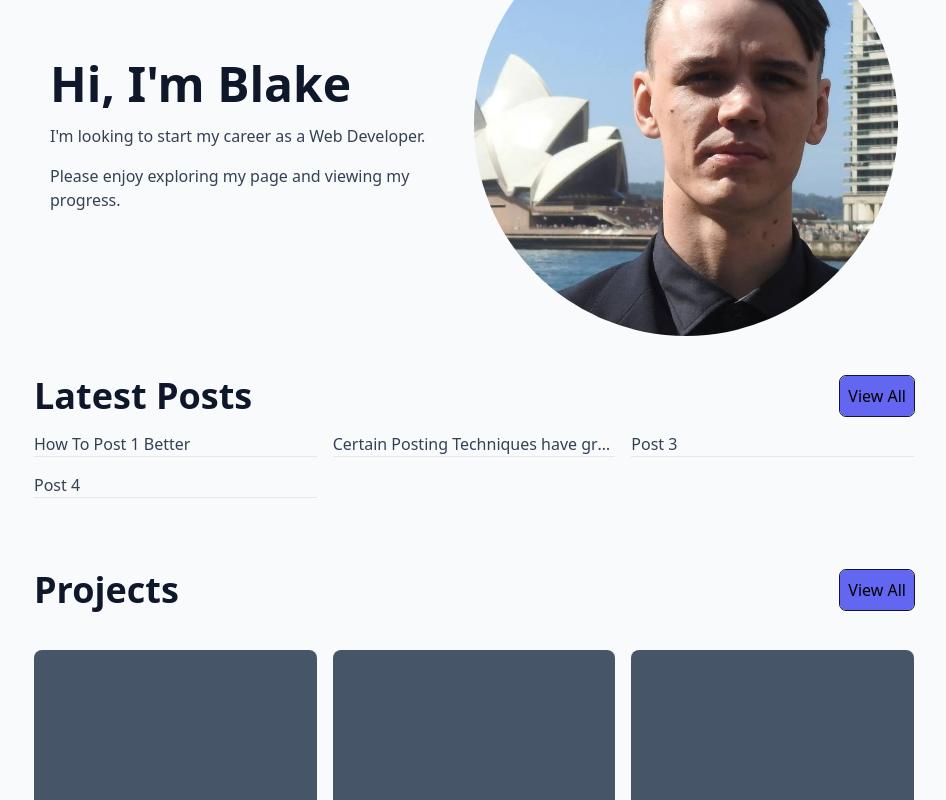
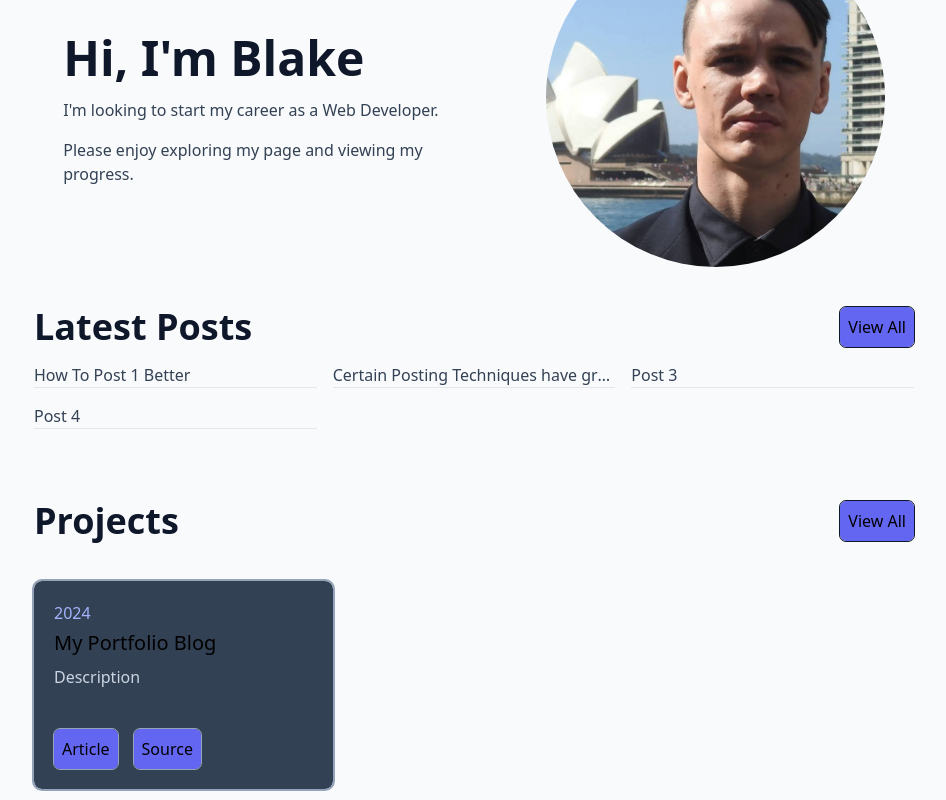
Before and after one commit to BlakeMadigan/Blog, a Next.js app: page / in a window 1280 px wide. Shown: the part 180-980 px from the top of the page, without its empty margins (166-1112 px from the left). Built offline with nearby package versions, Linux system fonts and the light colour scheme.

Commit message:
styled card for latest projects component

```diff
--- a/src/app/page.tsx
+++ b/src/app/page.tsx
@@ -8,12 +8,12 @@ import Posts from "@/data/fakepost.json";
 export default function Home() {
   return (
     <div>
-      <section className="flex flex-col-reverse justify-center sm:flex-row p-6 gap-8">
-        <article className="w-2/3 sm:w-1/2 pt-6 m-auto">
-          <h2 className="max-w-md text-4xl font-bold text-center sm:text-5xl sm:text-left text-slate-900 dark:text-white">
+      <section className="flex flex-col-reverse justify-center sm:flex-row p-6 pt-10 gap-8">
+        <article className="w-5/6 sm:w-1/2 pt-6 m-auto">
+          <h2 className="w-full text-4xl font-bold text-center sm:text-5xl sm:text-left text-slate-900 dark:text-white">
             Hi, I&apos;m Blake
           </h2>
-          <p className="max-w-md text-2x1 mt-4 text-center sm:text-left text-slate-700 dark:text-slate-400 font-medium">
+          <p className="w-full text-2x1 mt-4 text-center sm:text-left text-slate-700 dark:text-slate-400 font-medium">
             I&apos;m looking to start my career as a Web Developer.
           </p>
           <p className="max-w-md text-2x1 mt-4 text-center sm:text-left text-slate-700 dark:text-slate-400 font-medium">
@@ -21,7 +21,7 @@ export default function Home() {
           </p>
         </article>
         <Image
-          className="w-1/2 rounded-full m-auto"
+          className="w-2/5 rounded-full m-auto"
           alt="personal photo"
           src={profilePicture}
           priority
--- a/src/components/LatestPosts.tsx
+++ b/src/components/LatestPosts.tsx
@@ -19,7 +19,7 @@ export default function LatestPosts(Posts: any) {
   const { data } = Posts;
   return (
     <>
-      <div className="w-2/3 sm:w-full flex flex-row justify-between p-2 pt-4 m-auto">
+      <div className="w-5/6 sm:w-full flex flex-row justify-between p-2 pt-4 m-auto">
         <h2 className="text-4xl font-bold sm:text-4xl text-slate-900 dark:text-white">
           Latest <span className="hidden sm:inline-block">Posts</span>
         </h2>
@@ -29,7 +29,7 @@ export default function LatestPosts(Posts: any) {
           </span>
         </button>
       </div>
-      <div className="w-2/3 m-auto sm:w-full grid sm:grid-flow-row sm:grid-rows-2 sm:grid-cols-3 grid-cols-1 spacing">
+      <div className="w-5/6 m-auto sm:w-full grid sm:grid-flow-row sm:grid-rows-2 sm:grid-cols-3 grid-cols-1 spacing">
         {(Object.keys(data).length < 1 && <span>No Posts Yet</span>) ||
           data.map((post: any, index: any) => {
             const { metadata, contentUrl, comments, tags } = post;
--- a/src/components/LatestProjects.tsx
+++ b/src/components/LatestProjects.tsx
@@ -1,7 +1,7 @@
 export default function LatestProjects() {
   return (
     <>
-      <div className="w-2/3 sm:w-full flex flex-row justify-between p-2 pt-6 m-auto">
+      <div className="w-5/6 sm:w-full flex flex-row justify-between p-2 pt-6 m-auto">
         <h2 className="text-4xl font-bold sm:text-4xl text-slate-900 dark:text-white">
           Projects
         </h2>
@@ -11,10 +11,20 @@ export default function LatestProjects() {
           </span>
         </button>
       </div>
-      <div className="w-2/3 sm:w-full flex flex-col sm:flex-row justify-between pt-6 m-auto">
-        <div className="bg-slate-600 h-52 sm: sm:w-1/3 w-full rounded-lg m-2"></div>
-        <div className="bg-slate-600 h-52 sm: sm:w-1/3 w-full rounded-lg m-2"></div>
-        <div className="bg-slate-600 h-52 sm: sm:w-1/3 w-full rounded-lg m-2"></div>
+      <div className="w-5/6 sm:w-full flex flex-col sm:flex-row justify-between pt-6 m-auto">
+        <div className="outline outline-2 outline-slate-400 bg-slate-700 h-52 sm: sm:w-1/3 w-full rounded-lg m-2 p-5">
+          <span className="text-indigo-300 font-medium">2024</span>
+          <h3 className="pt-1 pb-2 font-medium text-xl">My Portfolio Blog</h3>
+          <span className="text-slate-300">Description</span>
+          <div className="pt-10 flex gap-4">
+            <div className="outline outline-slate-400 outline-1 rounded-md p-2 hover:outline-slate-500 bg-indigo-500">
+              Article
+            </div>
+            <div className="outline outline-slate-400 outline-1 rounded-md p-2 hover:outline-slate-500 bg-indigo-500">
+              Source
+            </div>
+          </div>
+        </div>
       </div>
     </>
   );
```
